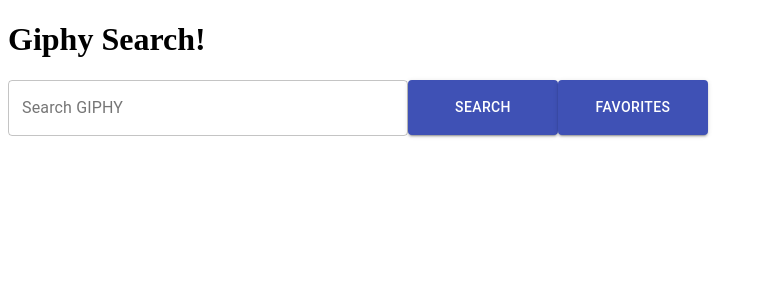
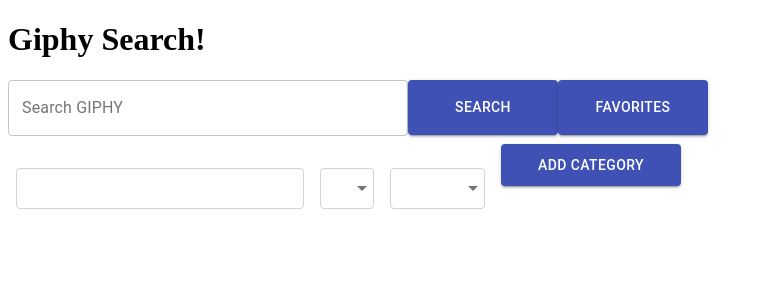
Before and after one commit to JoshuaDavidOren/group-giphy-saga-projec, a React (Create React App) app: page /#/ in a window 1280 px wide. Shown: the top 300 px of the page, without its empty margins (0-764 px from the left). Built offline with nearby package versions, Linux system fonts and the light colour scheme.

Commit message:
starting to add component and sagas for editing categories

```diff
--- /dev/null
+++ b/src/components/EditCategories/EditCategories.jsx
@@ -0,0 +1,114 @@
+import React from 'react';
+import { useState } from 'react';
+import { useDispatch } from 'react-redux';
+import Button from "@material-ui/core/Button";
+import { makeStyles, withStyles } from '@material-ui/core/styles';
+import InputLabel from '@material-ui/core/InputLabel';
+import MenuItem from '@material-ui/core/MenuItem';
+import FormControl from '@material-ui/core/FormControl';
+import Select from '@material-ui/core/Select';
+import NativeSelect from '@material-ui/core/NativeSelect';
+import InputBase from '@material-ui/core/InputBase';
+
+//material-ui functions
+const BootstrapInput = withStyles((theme) => ({
+    root: {
+      'label + &': {
+        marginTop: theme.spacing(3),
+      },
+    },
+    input: {
+      borderRadius: 4,
+      position: 'relative',
+      backgroundColor: theme.palette.background.paper,
+      border: '1px solid #ced4da',
+      fontSize: 16,
+      padding: '10px 26px 10px 12px',
+      transition: theme.transitions.create(['border-color', 'box-shadow']),
+      // Use the system font instead of the default Roboto font.
+      fontFamily: [
+        '-apple-system',
+        'BlinkMacSystemFont',
+        '"Segoe UI"',
+        'Roboto',
+        '"Helvetica Neue"',
+        'Arial',
+        'sans-serif',
+        '"Apple Color Emoji"',
+        '"Segoe UI Emoji"',
+        '"Segoe UI Symbol"',
+      ].join(','),
+      '&:focus': {
+        borderRadius: 4,
+        borderColor: '#80bdff',
+        boxShadow: '0 0 0 0.2rem rgba(0,123,255,.25)',
+      },
+    },
+  }))(InputBase);
+  const useStyles = makeStyles((theme) => ({
+    margin: {
+      margin: theme.spacing(1),
+    },
+  }));
+
+function EditCategories(item) {
+    //more material-ui stuff
+    const classes = useStyles();
+    const [age, setAge] = useState('');
+    const handleChange = (event) => {
+        setAge(event.target.value);
+    };
+
+
+    return (
+        <div>
+            <FormControl className={classes.margin}>
+                <InputLabel htmlFor="demo-customized-textbox">Age</InputLabel>
+                <BootstrapInput id="demo-customized-textbox" />
+            </FormControl>
+            <FormControl className={classes.margin}>
+                <InputLabel id="demo-customized-select-label">Age</InputLabel>
+                <Select
+                labelId="demo-customized-select-label"
+                id="demo-customized-select"
+                value={age}
+                onChange={handleChange}
+                input={<BootstrapInput />}
+                >
+                <MenuItem value="">
+                    <em>None</em>
+                </MenuItem>
+                <MenuItem value={10}>Ten</MenuItem>
+                <MenuItem value={20}>Twenty</MenuItem>
+                <MenuItem value={30}>Thirty</MenuItem>
+                </Select>
+            </FormControl>
+            <FormControl className={classes.margin}>
+                <InputLabel htmlFor="demo-customized-select-native">Age</InputLabel>
+                <NativeSelect
+                id="demo-customized-select-native"
+                value={age}
+                onChange={handleChange}
+                input={<BootstrapInput />}
+                >
+                <option aria-label="None" value="" />
+                <option value={10}>Ten</option>
+                <option value={20}>Twenty</option>
+                <option value={30}>Thirty</option>
+                </NativeSelect>
+            </FormControl>
+            <FormControl className={classes.margin}>
+                <Button
+                    style={{ width: "180px", height: "42px" }}
+                    variant="contained"
+                    color="primary"
+                    onClick={() => postToFavorites(item)}
+                >
+                Add category
+                </Button>
+            </FormControl>
+        </div>
+    );
+};
+
+export default EditCategories;
--- a/src/components/SearchPage/SearchPage.jsx
+++ b/src/components/SearchPage/SearchPage.jsx
@@ -6,6 +6,7 @@
 import TextField from "@material-ui/core/TextField";
 import Button from "@material-ui/core/Button";
 import Grid from "@material-ui/core/Grid";
+import EditCategories from '../EditCategories/EditCategories';
 
 function SearchPage() {
     const [searchTerm, setSearchTerm] = useState('')
@@ -29,6 +30,7 @@
         <TextField style={{ width: "400px" }} id="outlined-search" label="Search GIPHY" type="search" variant="outlined" value={searchTerm} onChange={(event) => setSearchTerm(event.target.value)}/>
         <Button style={{ width: "150px", height: "55px" }} variant="contained" color="primary" onClick={search}>Search</Button>
         <Button style={{ width: "150px", height: "55px" }} variant="contained" color="primary" onClick={gotoFavoritesPage}>Favorites</Button>
+        <EditCategories></EditCategories>
         <Grid container spacing={3}>
         {searcher.map((testItem) => {
             return (
--- a/src/index.js
+++ b/src/index.js
@@ -14,7 +14,9 @@
 const sagaMiddleware = createSagaMiddleware();
 function* watcherSaga() {
     yield takeEvery('FETCH_GIF', getGiphys); // listens for FETCH_GIF requests, which are sent from searchPage
-    yield takeEvery('ADD_FAVORITE', gifFavorite)
+    yield takeEvery('ADD_FAVORITE', gifFavorite);
+    yield takeEvery('GET_CATEGORIES', getCategories);
+    yield takeEvery('ADD_CATEGORY', addCategory);
     // yield takeEvery('ADD_FAVORITE', getFavorites);
     // yield takeEvery('')
 };
@@ -63,6 +65,28 @@
     }
     catch (error) {
         console.log('Error getting favorites', error);
+    };
+};
+
+//GETs categories list from db
+function* getCategories() {
+    try {
+        const catResponse = yield axios.get('/api/category')
+        // Need to add spot for SET_CATEGORIES to be called
+        yield put({type: 'SET_CATEGORIES', payload: catResponse.data});
+    }
+    catch (error) {
+        console.log('Error getting favorites', error);
+    };
+};
+
+function* addCategory(action) {
+    try {
+        yield call(axios.post, '/api/category', action.payload);
+
+    }
+    catch(error) {
+        console.log('Error trying to pick favorite', error);
     };
 };
 
@@ -115,7 +139,6 @@
 
 
 // Store instance
-
 const storeInstance = createStore(
     combineReducers({
         searchReducer,
@@ -124,7 +147,7 @@
     applyMiddleware(sagaMiddleware, logger),
   );
 
-  sagaMiddleware.run(watcherSaga);
+sagaMiddleware.run(watcherSaga);
 
 
 
```
